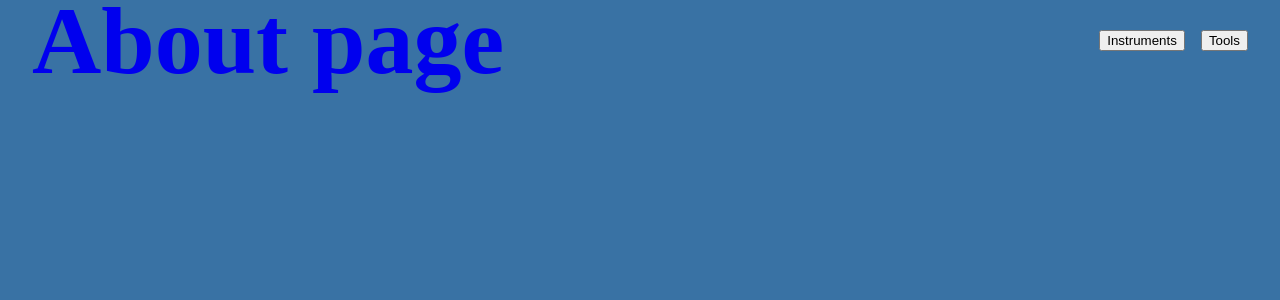
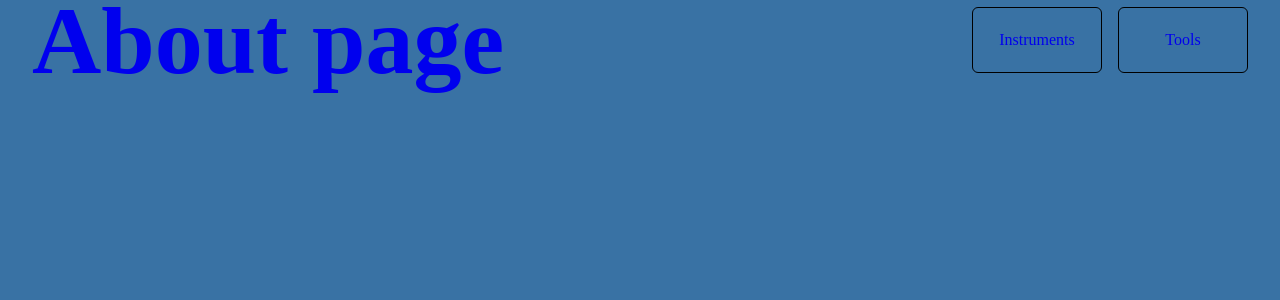
Before and after one commit to clay-bugg/FretTheory, a Nuxt app: page /tools in a window 1280 px wide. Shown: the top 300 px of the page. Built offline with nearby package versions, Linux system fonts and the light colour scheme; a web font is replaced by a local one.

Commit message:
added dynamic Button props and dynamic button attributes within Header

```diff
--- /dev/null
+++ b/components/Button.vue
@@ -0,0 +1,55 @@
+<template>
+  <NuxtLink class="button" :to="buttonURL">
+    {{ label }}
+  </NuxtLink>
+</template>
+
+<script>
+export default {
+  props: {
+    buttonURL: {
+      type: String,
+      default: '/',
+      required: true
+    },
+    label: {
+      type: String,
+      default: 'button'
+    }
+  }
+}
+</script>
+
+<style scoped>
+  .button {
+    width: 6em;
+    height: 2em;
+    font-family: inherit;
+    border-radius: 6px;
+    display: flex;
+    justify-content: center;
+    align-items: center;
+    appearance: none;
+    border: 1px solid black;
+    text-decoration: none;
+    overflow: hidden;
+    padding: 1em;
+  }
+
+  .button:hover {
+    filter:brightness(110%);
+    cursor: pointer;
+    text-decoration: none;
+  }
+
+  .button:active {
+    filter: brightness(95%);
+    transform: scale(0.98)
+  }
+
+  .button:visited {
+    text-decoration: none;
+    color: black;
+  }
+
+</style>
--- a/components/Header.vue
+++ b/components/Header.vue
@@ -5,23 +5,31 @@
       <h1 >About page</h1>
     </NuxtLink>
 
-      <nav>
-        <NuxtLink to="/instruments">
-          <button class="button">Instruments</button>
-        </NuxtLink>
-        <NuxtLink to="/tools">
-          <button class="button">Tools</button>
-        </NuxtLink>
-
+    <nav>
+      <Button
+        v-for="(btn, index) in buttons"
+        :key="index"
+        :buttonURL="btn.url"
+        :label="btn.label"
+      />
     </nav>
-
   </header>
 </template>
 
 <script>
-  export default {
+export default {
+  props: {
+    buttons: {
+      type: Array,
+      default: () => [
+        { url: 'pagelink', label: 'label' },
+        { url: 'pagelink', label: 'label' }
+      ]
+    }
+  }
+}
 
-  }
+
 </script>
 
 <style scoped>
--- a/pages/instruments.vue
+++ b/pages/instruments.vue
@@ -1,11 +1,27 @@
 <template>
   <div id="page">
-    <Header />
+    <Header
+      :buttons="[
+        { url: '/instruments', label: 'Instruments' },
+        { url: '/tools', label: 'Tools' }
+      ]"
+    />
     <h1>Interactive Keyboard</h1>
     <Keyboard />
-
+    <Guitar />
   </div>
 </template>
+
+<script>
+export default {
+  data() {
+    return {
+
+      }
+
+  }
+}
+</script>
 
 <style scoped>
 * {
--- a/pages/tools.vue
+++ b/pages/tools.vue
@@ -1,6 +1,10 @@
 <template>
   <div id="page">
-    <Header />
+    <Header :buttons="[
+      { url: '/instruments', label: 'Instruments' },
+      { url: '/tools', label: 'Tools' }
+      ]"
+    />
   </div>
 </template>
 
```
Also changed, not shown: 1 other file (tests, documents, lock files or other folders).
